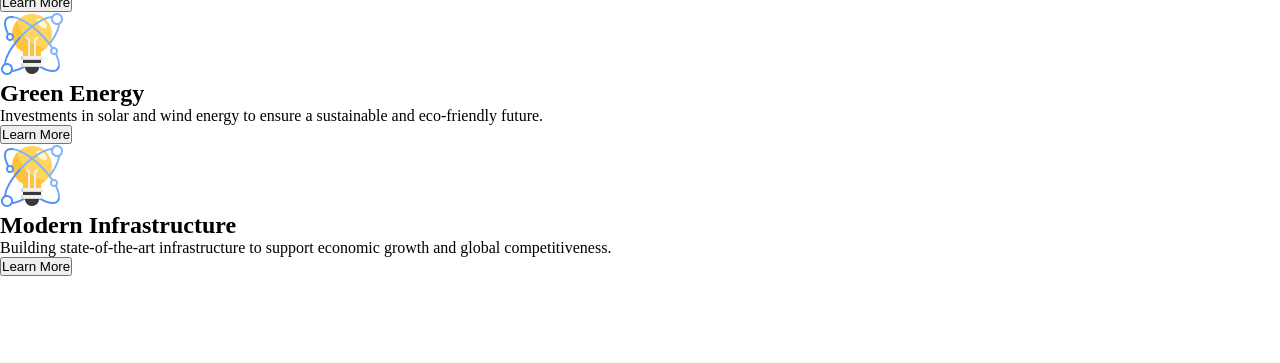
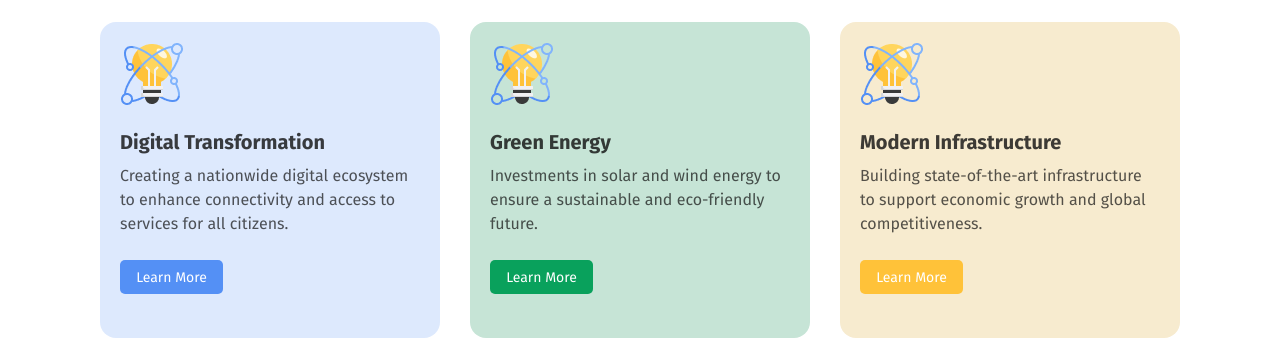
Before and after one commit to SakawatSakib/sakhawat-assignment-1, a plain HTML site: page index.html in a window 1280 px wide. Shown: the part 753-1116 px from the top of the page. Before the commit the page ends 1029 px from the top, so only its background shows below. Drawn offline with Linux system fonts and the light colour scheme.

Commit message:
main section 10% added

```diff
--- a/index.html
+++ b/index.html
@@ -46,26 +46,26 @@
     <main>
          <div class="future-vision-container">
             <div class="future-vision-content">
-                <h1>The Vision of Future</h1>
-                <p>Bangladesh 2.0 aims to redefine the nation’s trajectory by embracing cutting-edge technology, promoting inclusive growth, and ensuring sustainability. With initiatives in renewable energy, digital transformation, and robust infrastructure, the country is set to become a global model of development.</p>
+                <h1 class="vision-title">The Vision of Future</h1>
+                <p class="vision-description">Bangladesh 2.0 aims to redefine the nation’s trajectory by embracing cutting-edge technology, promoting inclusive growth, and ensuring sustainability. With initiatives in renewable energy, digital transformation, and robust infrastructure, the country is set to become a global model of development.</p>
                 <div class="future-vision-cards">
                     <div class="transformation">
                         <img src="images/card-icon.png" alt="">
-                        <h2>Digital Transformation</h2>
-                        <p>Creating a nationwide digital ecosystem to enhance connectivity and access to services for all citizens.</p>
-                        <Button>Learn More</Button>
+                        <h2 class="vision-card-titles">Digital Transformation</h2>
+                        <p class="vision-card-descriptions">Creating a nationwide digital ecosystem to enhance connectivity and access to services for all citizens.</p>
+                        <Button class="transformation-btn">Learn More</Button>
                     </div>
                     <div class="energy">
                         <img src="images/card-icon.png" alt="">
-                        <h2>Green Energy</h2>
-                        <p>Investments in solar and wind energy to ensure a sustainable and eco-friendly future.</p>
-                        <Button>Learn More</Button>
+                        <h2 class="vision-card-titles">Green Energy</h2>
+                        <p class="vision-card-descriptions">Investments in solar and wind energy to ensure a sustainable and eco-friendly future.</p>
+                        <Button class="energy-btn">Learn More</Button>
                     </div>
                     <div class="infrastructure">
                         <img src="images/card-icon.png" alt="">
-                        <h2>Modern Infrastructure</h2>
-                        <p>Building state-of-the-art infrastructure to support economic growth and global competitiveness.</p>
-                        <Button>Learn More</Button>
+                        <h2 class="vision-card-titles">Modern Infrastructure</h2>
+                        <p class="vision-card-descriptions">Building state-of-the-art infrastructure to support economic growth and global competitiveness.</p>
+                        <Button class="infrastructure-btn">Learn More</Button>
                     </div>
                 </div>
             </div>
--- a/styles/style.css
+++ b/styles/style.css
@@ -24,8 +24,9 @@ header {
     font-weight: 800;
     margin-right: 515px;
 }
+
 /* nav title animation moving for extra mark  */
-.nav-title:hover{
+.nav-title:hover {
 
     position: relative;
     animation: mymove 5s infinite;
@@ -34,8 +35,13 @@ header {
 
 
 @keyframes mymove {
-    from {left: 0px;}
-    to {left: 200px;}
+    from {
+        left: 0px;
+    }
+
+    to {
+        left: 200px;
+    }
 }
 
 .signIn-btn>.signin {
@@ -57,8 +63,9 @@ header {
     font-weight: 510;
     transition: background-color 0.5s ease;
 }
+
 /* hover effect on sign in nav button for extra mark  */
-.signin:hover{
+.signin:hover {
     background-color: rgb(0, 106, 80);
     color: white;
 }
@@ -81,10 +88,11 @@ header {
 .banner-image>img {
     width: 400 px;
     height: 280px;
-    transition: transform 0.5s ease;
+    transition: transform 0.5s ease-in-out;
 }
+
 /* hover effect for extra mark  */
-.banner-image:hover  {
+.banner-image:hover {
     transform: scale(1.2);
 
 }
@@ -94,8 +102,8 @@ header {
 .banner-title {
     color: rgba(14, 14, 14, 0.5);
     font-family: Fira Sans;
-    font-size: 20px;
-    font-weight: 400;
+    font-size: 22px;
+    font-weight: 500;
     line-height: 22px;
     margin-bottom: 10px;
 
@@ -128,8 +136,157 @@ header {
     border: none;
     transition: background-color 0.5s ease;
 }
+
 /* hover effect on banner button for extra mark  */
-.banner-button:hover{
+.banner-button:hover {
     background-color: rgb(243, 19, 19);
 }
+
 /* header section css end here  ------------------ */
+
+/* The vision of future section css  */
+.future-vision-container {
+    margin: 0 auto;
+    width: 1080px;
+    height: 476px;
+    margin-top: 80px;
+    align-items: center;
+    gap: 180px;
+    /* background-color: rgb(225, 210, 240); */
+
+}
+
+.future-vision-cards {
+    display: flex;
+    justify-content: space-around;
+    align-items: center;
+    text-align: justify;
+    gap: 30px;
+
+
+}
+
+.transformation {
+    border-radius: 16px;
+    background: rgba(84, 144, 245, 0.2);
+    width: 549px;
+    height: 276px;
+    padding: 20px;
+}
+
+.energy {
+
+    border-radius: 16px;
+    background: rgb(198, 228, 214);
+    width: 549px;
+    height: 276px;
+    padding: 20px;
+}
+
+.infrastructure {
+    border-radius: 16px;
+    background: rgb(247, 235, 207);
+    width: 549px;
+    height: 276px;
+    padding: 20px;
+}
+
+.vision-title {
+    color: rgb(14, 14, 14);
+    font-family: Fira Sans;
+    font-size: 34px;
+    font-weight: 600;
+    line-height: 40px;
+    margin-bottom: 20px;
+
+}
+
+.vision-description {
+    color: rgba(14, 14, 14, 0.7);
+    font-family: Fira Sans;
+    font-size: 15px;
+    font-weight: 400;
+    line-height: 25px;
+    margin-bottom: 25px;
+}
+
+.transformation-btn {
+    border-radius: 5px;
+    border: none;
+    background: rgb(84, 144, 245);
+    color: rgb(255, 255, 255);
+    font-family: Fira Sans;
+    font-size: 14px;
+    font-weight: 400;
+    line-height: 16px;
+    width: 103px;
+    height: 34px;
+    display: flex;
+    flex-direction: row;
+    justify-content: center;
+    align-items: center;
+    padding: 10px 15px 9px 15px;
+    margin: 24px 0px;
+    gap: 48;
+}
+
+.energy-btn {
+    border-radius: 5px;
+    border: none;
+    background: rgb(9, 161, 92);
+    color: rgb(255, 255, 255);
+    font-family: Fira Sans;
+    font-size: 14px;
+    font-weight: 400;
+    line-height: 16px;
+    width: 103px;
+    height: 34px;
+    display: flex;
+    flex-direction: row;
+    justify-content: center;
+    align-items: center;
+    padding: 10px 15px 9px 15px;
+    margin: 24px 0px;
+    gap: 48;
+}
+
+.infrastructure-btn {
+    border-radius: 5px;
+    border: none;
+    background: rgb(255, 194, 57);
+    color: rgb(255, 255, 255);
+    font-family: Fira Sans;
+    font-size: 14px;
+    font-weight: 400;
+    line-height: 16px;
+    width: 103px;
+    height: 34px;
+    display: flex;
+    flex-direction: row;
+    justify-content: center;
+    align-items: center;
+    padding: 10px 15px 9px 15px;
+    margin: 24px 0px;
+    gap: 48;
+}
+/* for all vision section card titles  */
+.vision-card-titles {
+    color: rgba(14, 14, 14, 0.8);
+    font-family: Fira Sans;
+    font-size: 20px;
+    font-weight: 700;
+    line-height: 24px;
+    margin-bottom: 10px;
+    margin-top: 20px;
+}
+
+/* for all vision section card descriptions */
+
+.vision-card-descriptions {
+    color: rgba(14, 14, 14, 0.7);
+    font-family: Fira Sans;
+    font-size: 16px;
+    font-weight: 400;
+    line-height: 24px;
+    text-align: left
+}
```
Lines whose indentation alone changed are shown as unchanged.
